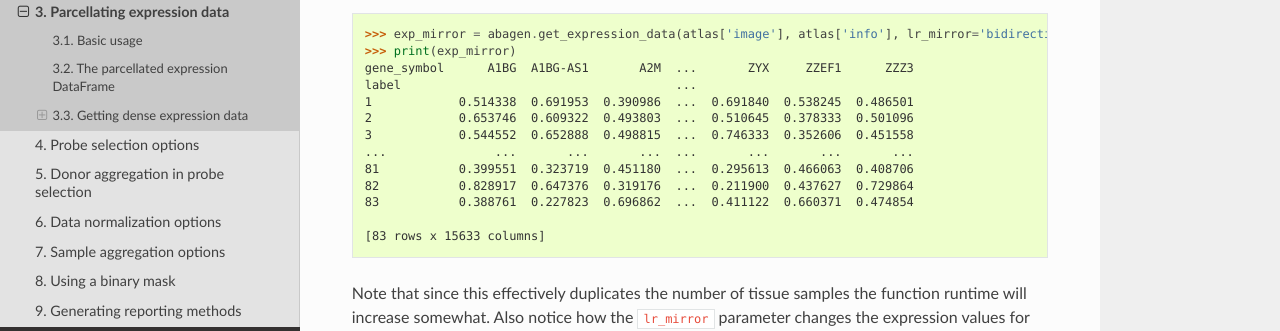
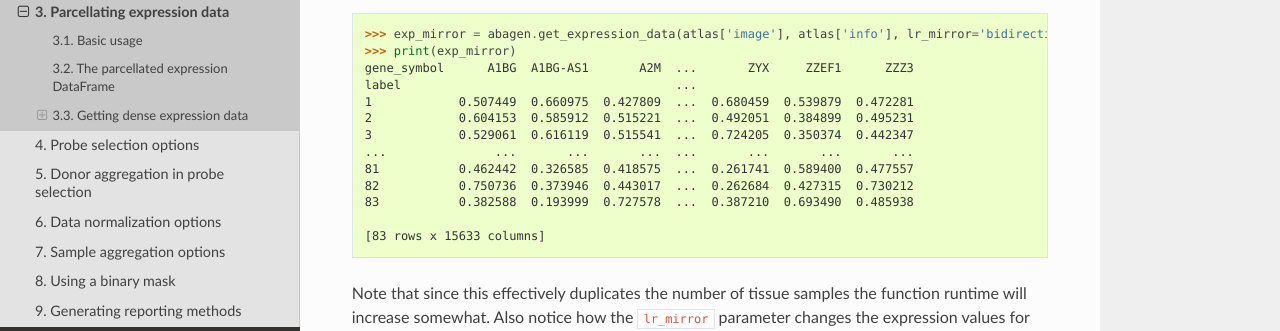
Before and after one commit to rmarkello/abagen, a Sphinx documentation site: the page built from docs/user_guide/expression.rst, in a window 1280 px wide and 900 px high, scrolled down 3488 px. Shown: the part 331-662 px from the top of the window. Built offline with Sphinx 7.4.7 and the Read the Docs theme 2.0.0, drawn with Linux system fonts in a browser that asks for light colours.

Commit message:
[DOC] Update lr_mirror doctest

```diff
--- a/docs/user_guide/expression.rst
+++ b/docs/user_guide/expression.rst
@@ -212,13 +212,13 @@ this will happen:
     >>> print(exp_mirror)
     gene_symbol      A1BG  A1BG-AS1       A2M  ...       ZYX     ZZEF1      ZZZ3
     label                                      ...
-    1            0.514338  0.691953  0.390986  ...  0.691840  0.538245  0.486501
-    2            0.653746  0.609322  0.493803  ...  0.510645  0.378333  0.501096
-    3            0.544552  0.652888  0.498815  ...  0.746333  0.352606  0.451558
+    1            0.507449  0.660975  0.427809  ...  0.680459  0.539879  0.472281
+    2            0.604153  0.585912  0.515221  ...  0.492051  0.384899  0.495231
+    3            0.529061  0.616119  0.515541  ...  0.724205  0.350374  0.442347
     ...               ...       ...       ...  ...       ...       ...       ...
-    81           0.399551  0.323719  0.451180  ...  0.295613  0.466063  0.408706
-    82           0.828917  0.647376  0.319176  ...  0.211900  0.437627  0.729864
-    83           0.388761  0.227823  0.696862  ...  0.411122  0.660371  0.474854
+    81           0.462442  0.326585  0.418575  ...  0.261741  0.589400  0.477557
+    82           0.750736  0.373946  0.443017  ...  0.262684  0.427315  0.730212
+    83           0.382588  0.193999  0.727578  ...  0.387210  0.693490  0.485938
     <BLANKLINE>
     [83 rows x 15633 columns]
 
```
